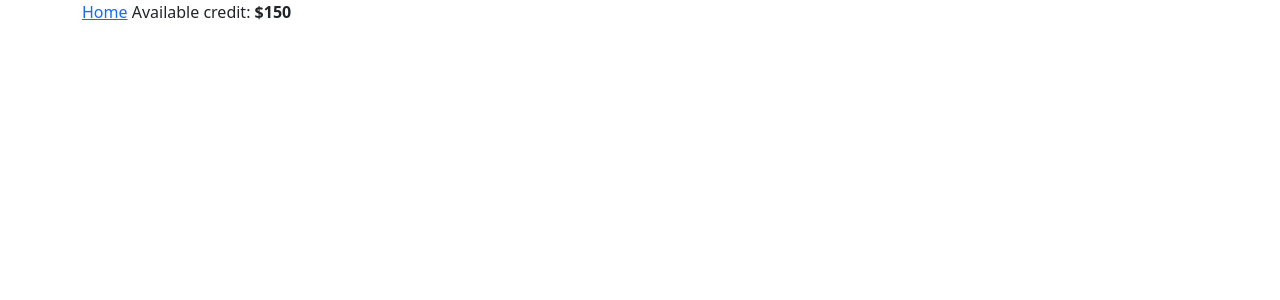
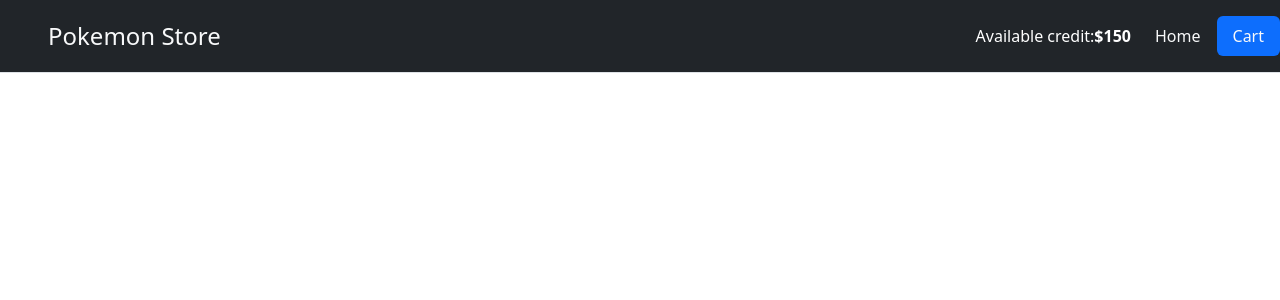
Before and after one commit to Sheco/PokemonStore, a SvelteKit app: page /cart in a window 1280 px wide. Shown: the top 300 px of the page. Built offline with nearby package versions, Linux system fonts and the light colour scheme.

Commit message:
Add navbar

```diff
--- a/src/routes/+page.svelte
+++ b/src/routes/+page.svelte
@@ -3,6 +3,7 @@
 	import { pokemon, credit, price, cart } from '$lib';
 	import { goto } from '$app/navigation';
 	import { onMount } from 'svelte';
+	import Navbar from './Navbar.svelte';
 
 	onMount(() => {
 		if($pokemon.length > 0)
@@ -36,11 +37,10 @@
 	$: pokemonFiltered = $pokemon.filter(p => p.name.includes(search)).slice(0, 20)
 </script>
 
+<Navbar />
 <div class="container">
-	Available credit: <span class="fw-bold">${$credit}</span>
-	<a href="/cart">View cart</a>
 	<div>
-		<input type="text" bind:value={search} />
+		Search: <input type="text" bind:value={search} />
 	</div>
 	<div class="row">
 		{#each pokemonFiltered as poke}
--- /dev/null
+++ b/src/routes/Navbar.svelte
@@ -0,0 +1,20 @@
+<script>
+	import { credit } from "$lib";
+	import { page } from "$app/stores";
+</script>
+
+<header class="d-flex flex-wrap justify-content-center py-3 mb-4 border-bottom text-bg-dark">
+	<a href="/" class="d-flex align-items-center mb-3 mb-md-0 me-md-auto link-body-emphasis text-decoration-none">
+		<svg class="bi me-2" width="40" height="32"><use xlink:href="#bootstrap"></use></svg>
+		<span class="fs-4 text-light">Pokemon Store</span>
+	</a>
+
+	<span class="d-flex flex-wrap py-2 me-2">
+		Available credit: <span class="fw-bold">${$credit}</span>
+	</span>
+
+	<ul class="nav nav-pills">
+		<li class="nav-item"><a href="/" class="nav-link text-light" class:active={$page.url.pathname=="/"} aria-current="page">Home</a></li>
+		<li class="nav-item"><a href="/cart" class="nav-link text-light" class:active={$page.url.pathname=="/cart"}>Cart</a></li>
+	</ul>
+</header>
--- a/src/routes/cart/+page.svelte
+++ b/src/routes/cart/+page.svelte
@@ -2,6 +2,7 @@
 	import PokemonCard from "../PokemonCard.svelte";
 	import { credit, cart, price } from "$lib";
 	import { goto } from "$app/navigation";
+	import Navbar from "../Navbar.svelte";
 
 	function remove(i:number) {
 		return () => {
@@ -17,9 +18,9 @@
 		}
 	}
 </script>
+
+<Navbar />
 <div class="container">
-<a href="/">Home</a>
-	Available credit: <span class="fw-bold">${$credit}</span>
 	<div class="row">
 	{#each $cart as pokemon,i}
 		<PokemonCard {pokemon}>
```
